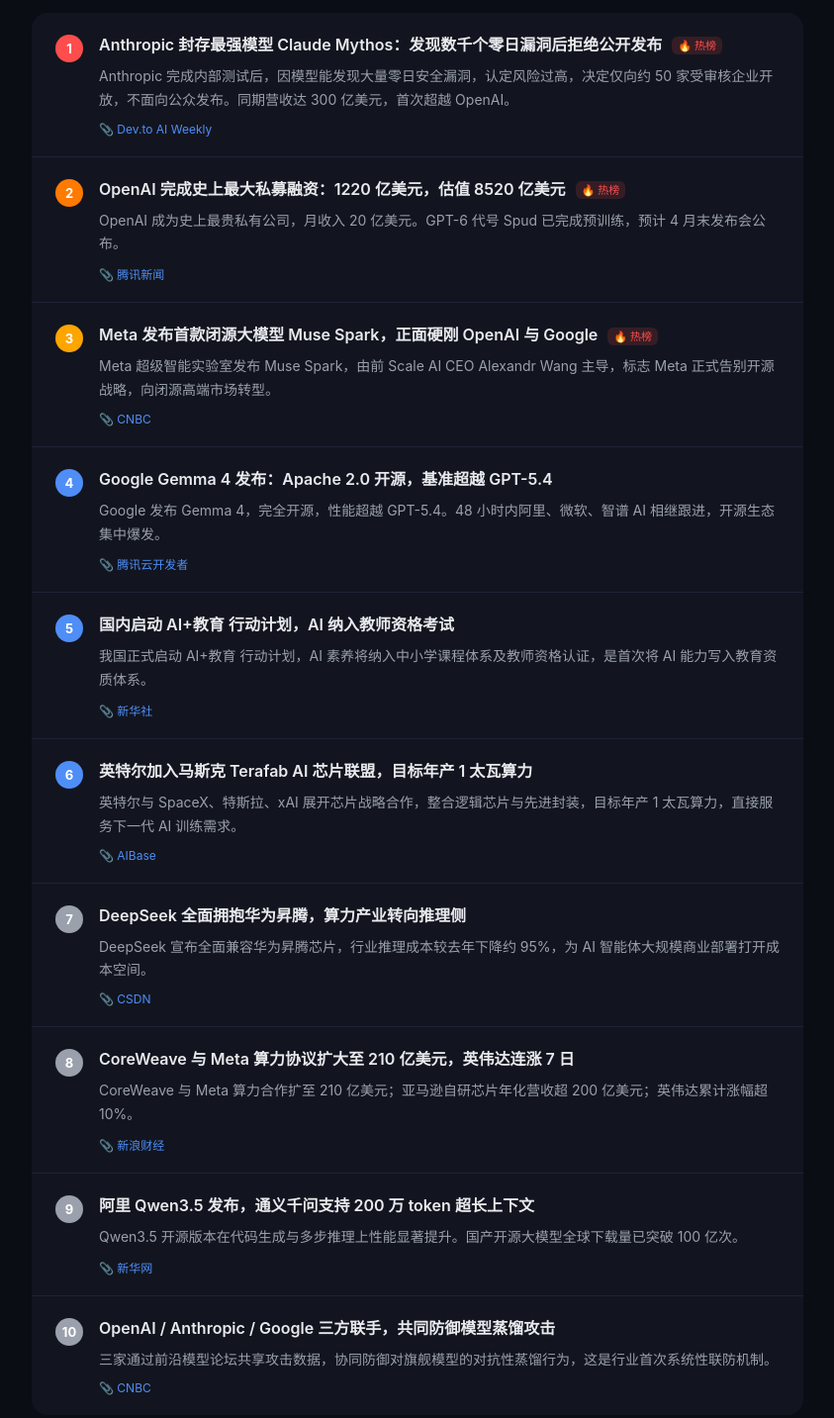
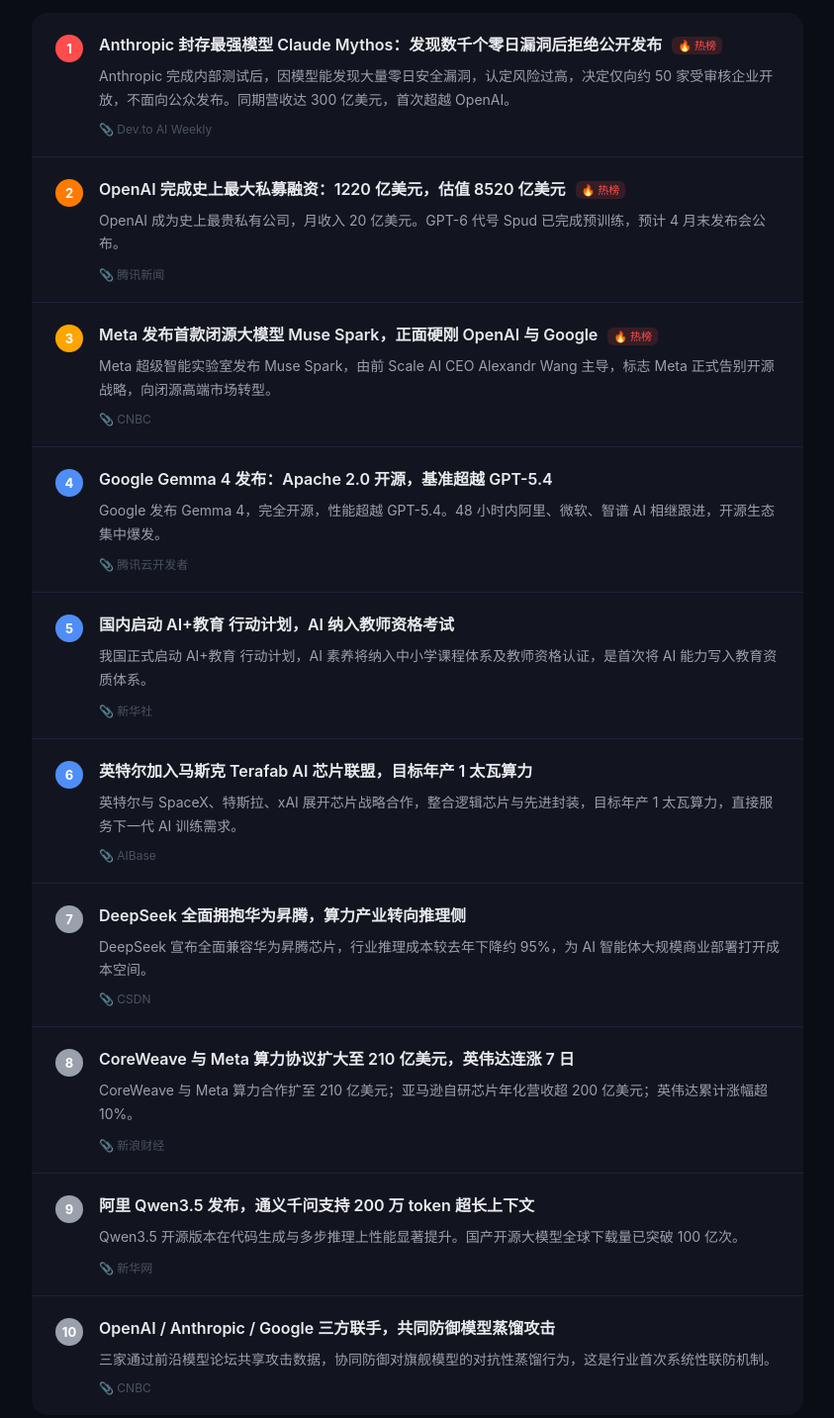
Before and after one commit to xiaocheng846/ai-daily, a plain HTML site: page 2026-04-10.html in a window 1280 px wide. Shown: the part 149-1582 px from the top of the page at 99% size, without its empty margins (218-1061 px from the left). Drawn offline with Linux system fonts and the light colour scheme.

Commit message:
fix: 移除demo假链接，cron任务改为使用搜索结果真实URL

```diff
--- a/2026-04-10.html
+++ b/2026-04-10.html
@@ -194,7 +194,7 @@
             <div class="news-content">
                 <div class="news-title">Anthropic 封存最强模型 Claude Mythos：发现数千个零日漏洞后拒绝公开发布 <span class="hot-badge">🔥 热榜</span></div>
                 <div class="news-body">Anthropic 完成内部测试后，因模型能发现大量零日安全漏洞，认定风险过高，决定仅向约 50 家受审核企业开放，不面向公众发布。同期营收达 300 亿美元，首次超越 OpenAI。</div>
-                <div class="news-source">📎 <a href="https://dev.to/t/ai" target="_blank" rel="noopener">Dev.to AI Weekly</a></div>
+                <div class="news-source">📎 Dev.to AI Weekly</div>
             </div>
         </div>
 
@@ -203,7 +203,7 @@
             <div class="news-content">
                 <div class="news-title">OpenAI 完成史上最大私募融资：1220 亿美元，估值 8520 亿美元 <span class="hot-badge">🔥 热榜</span></div>
                 <div class="news-body">OpenAI 成为史上最贵私有公司，月收入 20 亿美元。GPT-6 代号 Spud 已完成预训练，预计 4 月末发布会公布。</div>
-                <div class="news-source">📎 <a href="https://news.qq.com/" target="_blank" rel="noopener">腾讯新闻</a></div>
+                <div class="news-source">📎 腾讯新闻</div>
             </div>
         </div>
 
@@ -212,7 +212,7 @@
             <div class="news-content">
                 <div class="news-title">Meta 发布首款闭源大模型 Muse Spark，正面硬刚 OpenAI 与 Google <span class="hot-badge">🔥 热榜</span></div>
                 <div class="news-body">Meta 超级智能实验室发布 Muse Spark，由前 Scale AI CEO Alexandr Wang 主导，标志 Meta 正式告别开源战略，向闭源高端市场转型。</div>
-                <div class="news-source">📎 <a href="https://www.cnbc.com/ai/" target="_blank" rel="noopener">CNBC</a></div>
+                <div class="news-source">📎 CNBC</div>
             </div>
         </div>
 
@@ -221,7 +221,7 @@
             <div class="news-content">
                 <div class="news-title">Google Gemma 4 发布：Apache 2.0 开源，基准超越 GPT-5.4</div>
                 <div class="news-body">Google 发布 Gemma 4，完全开源，性能超越 GPT-5.4。48 小时内阿里、微软、智谱 AI 相继跟进，开源生态集中爆发。</div>
-                <div class="news-source">📎 <a href="https://cloud.tencent.com/developer/" target="_blank" rel="noopener">腾讯云开发者</a></div>
+                <div class="news-source">📎 腾讯云开发者</div>
             </div>
         </div>
 
@@ -230,7 +230,7 @@
             <div class="news-content">
                 <div class="news-title">国内启动 AI+教育 行动计划，AI 纳入教师资格考试</div>
                 <div class="news-body">我国正式启动 AI+教育 行动计划，AI 素养将纳入中小学课程体系及教师资格认证，是首次将 AI 能力写入教育资质体系。</div>
-                <div class="news-source">📎 <a href="https://www.xinhuanet.com/" target="_blank" rel="noopener">新华社</a></div>
+                <div class="news-source">📎 新华社</div>
             </div>
         </div>
 
@@ -239,7 +239,7 @@
             <div class="news-content">
                 <div class="news-title">英特尔加入马斯克 Terafab AI 芯片联盟，目标年产 1 太瓦算力</div>
                 <div class="news-body">英特尔与 SpaceX、特斯拉、xAI 展开芯片战略合作，整合逻辑芯片与先进封装，目标年产 1 太瓦算力，直接服务下一代 AI 训练需求。</div>
-                <div class="news-source">📎 <a href="https://www.aibase.com/" target="_blank" rel="noopener">AIBase</a></div>
+                <div class="news-source">📎 AIBase</div>
             </div>
         </div>
 
@@ -248,7 +248,7 @@
             <div class="news-content">
                 <div class="news-title">DeepSeek 全面拥抱华为昇腾，算力产业转向推理侧</div>
                 <div class="news-body">DeepSeek 宣布全面兼容华为昇腾芯片，行业推理成本较去年下降约 95%，为 AI 智能体大规模商业部署打开成本空间。</div>
-                <div class="news-source">📎 <a href="https://ascendai.csdn.net/" target="_blank" rel="noopener">CSDN</a></div>
+                <div class="news-source">📎 CSDN</div>
             </div>
         </div>
 
@@ -257,7 +257,7 @@
             <div class="news-content">
                 <div class="news-title">CoreWeave 与 Meta 算力协议扩大至 210 亿美元，英伟达连涨 7 日</div>
                 <div class="news-body">CoreWeave 与 Meta 算力合作扩至 210 亿美元；亚马逊自研芯片年化营收超 200 亿美元；英伟达累计涨幅超 10%。</div>
-                <div class="news-source">📎 <a href="https://finance.sina.com.cn/" target="_blank" rel="noopener">新浪财经</a></div>
+                <div class="news-source">📎 新浪财经</div>
             </div>
         </div>
 
@@ -266,7 +266,7 @@
             <div class="news-content">
                 <div class="news-title">阿里 Qwen3.5 发布，通义千问支持 200 万 token 超长上下文</div>
                 <div class="news-body">Qwen3.5 开源版本在代码生成与多步推理上性能显著提升。国产开源大模型全球下载量已突破 100 亿次。</div>
-                <div class="news-source">📎 <a href="https://www.xinhuanet.com/" target="_blank" rel="noopener">新华网</a></div>
+                <div class="news-source">📎 新华网</div>
             </div>
         </div>
 
@@ -275,7 +275,7 @@
             <div class="news-content">
                 <div class="news-title">OpenAI / Anthropic / Google 三方联手，共同防御模型蒸馏攻击</div>
                 <div class="news-body">三家通过前沿模型论坛共享攻击数据，协同防御对旗舰模型的对抗性蒸馏行为，这是行业首次系统性联防机制。</div>
-                <div class="news-source">📎 <a href="https://www.cnbc.com/ai/" target="_blank" rel="noopener">CNBC</a></div>
+                <div class="news-source">📎 CNBC</div>
             </div>
         </div>
 
@@ -287,7 +287,7 @@
   </div>
 
   <div class="footer">
-    由 OpenClaw 自动生成 · 2026-04-10 18:44 · 数据来源：Bing / 百度
+    由 OpenClaw 自动生成 · 2026-04-10 18:50 · 数据来源：Bing / 百度
   </div>
 
 </div>
```
Also changed, not shown: index.html (+11 -11 lines).
